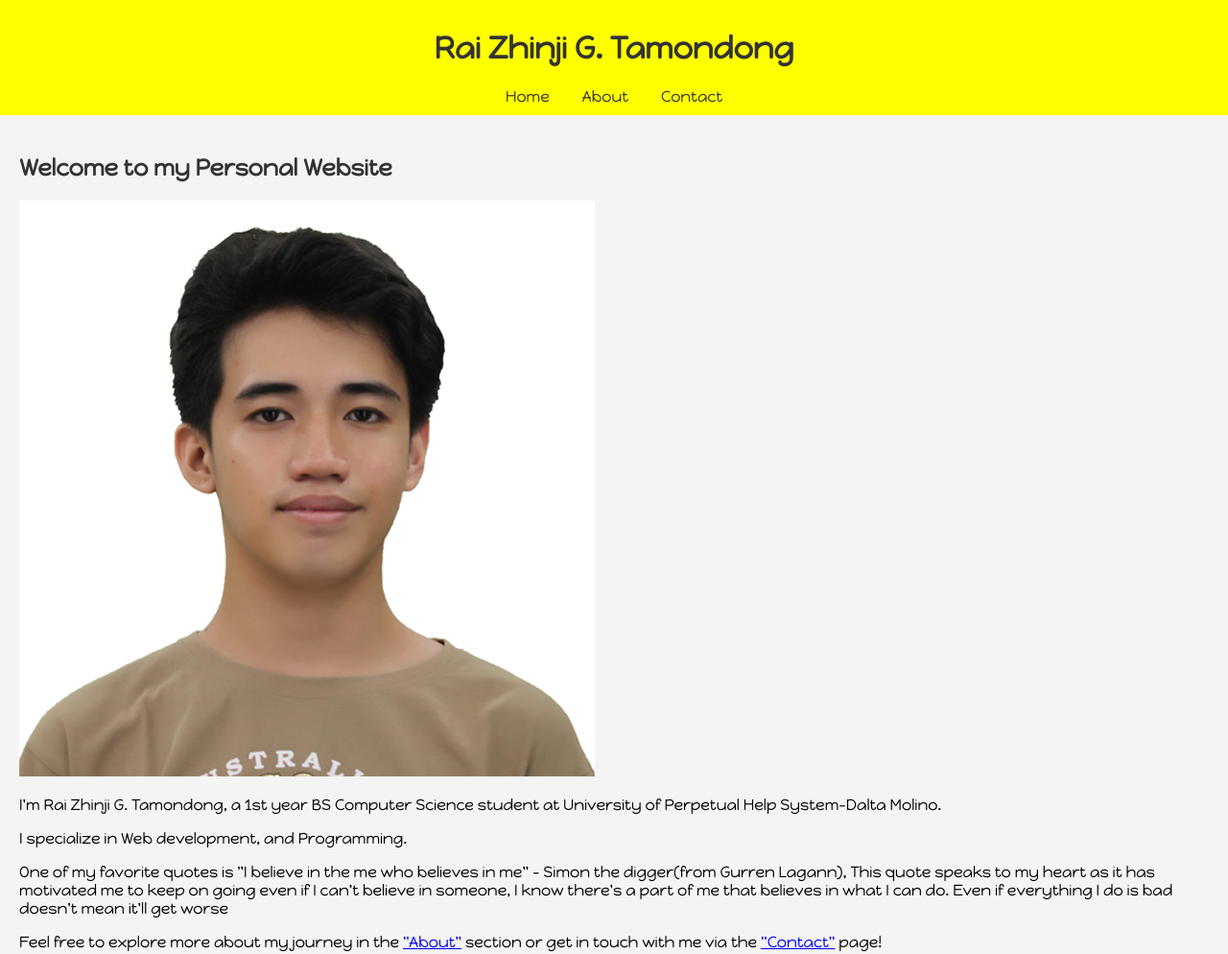
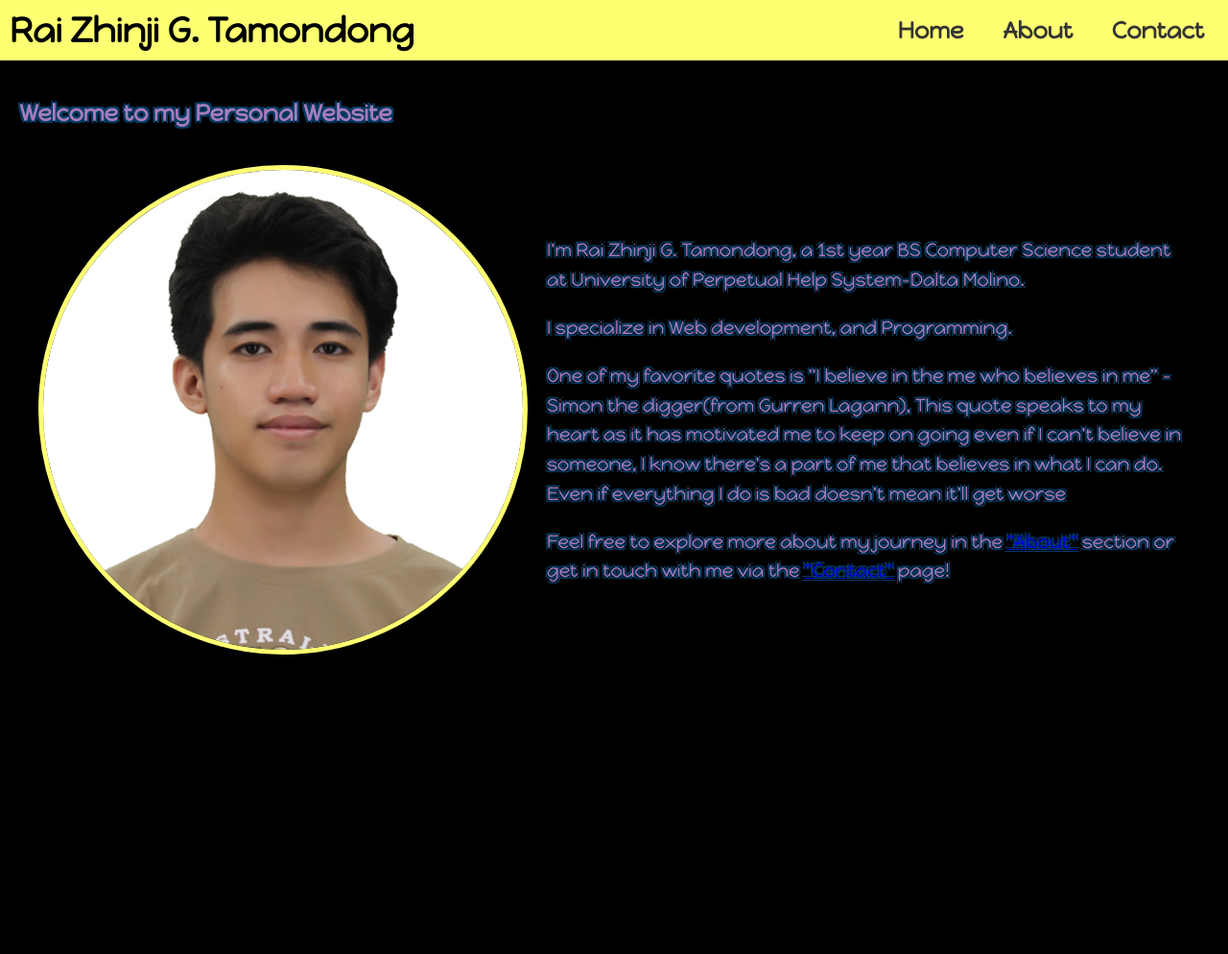
Before and after one commit to Zhinji-kun/Personal-website, a plain HTML site: page index.html in a window 1280 px wide. Shown: the whole page at 96% size. After the commit the page ends 800 px from the top, so only its background shows below. Drawn offline with Linux system fonts and the light colour scheme.

Commit message:
for honor

```diff
--- a/index.html
+++ b/index.html
@@ -5,6 +5,7 @@
     <meta name="viewport" content="width=device-width, initial-scale=1.0">
     <title>Rai Tamondong</title>
     <link rel="stylesheet" href="style.css">
+    <link rel="stylesheet" href="https://cdnjs.cloudflare.com/ajax/libs/font-awesome/6.0.0-beta3/css/all.min.css">
 </head>
 <body>
     <header>
@@ -17,15 +18,19 @@
     </header>
 <!-- MY HEAD HURTS MAKE THE VOICES STOP MAKE IT STOP MAKE IT STOP MAKE IT STOP MAKE IT STOP-->
     <main>
-        <section>
+        <section id="index">
             <h2>Welcome to my Personal Website</h2>
-            <div class="image-container">
-                <img src="images/normal pic.jpg" alt="pic">
+            <div class="mainser">
+                <div class="imagecon">
+                    <img src="images/normal pic.jpg" alt="pic" class = "profile">
+                </div>
+                <div class="texts">
+                   <p>I'm Rai Zhinji G. Tamondong, a 1st year BS Computer Science student at University of Perpetual Help System-Dalta Molino.</p>
+                   <p>I specialize in Web development, and Programming.</p>
+                   <p>One of my favorite quotes is "I believe in the me who believes in me" - Simon the digger(from Gurren Lagann), This quote speaks to my heart as it has motivated me to keep on going even if I can't believe in someone, I know there's a part of me that believes in what I can do. Even if everything I do is bad doesn't mean it'll get worse</p>
+                   <p>Feel free to explore more about my journey in the <a href="about.html">"About"</a> section or get in touch with me via the <a href="contact.html">"Contact"</a> page!</p>
+                </div>
             </div>
-            <p>I'm Rai Zhinji G. Tamondong, a 1st year BS Computer Science student at University of Perpetual Help System-Dalta Molino.</p>
-            <p>I specialize in Web development, and Programming.</p>
-            <p>One of my favorite quotes is "I believe in the me who believes in me" - Simon the digger(from Gurren Lagann), This quote speaks to my heart as it has motivated me to keep on going even if I can't believe in someone, I know there's a part of me that believes in what I can do. Even if everything I do is bad doesn't mean it'll get worse</p>
-            <p>Feel free to explore more about my journey in the <a href="about.html">"About"</a> section or get in touch with me via the <a href="contact.html">"Contact"</a> page!</p>
         </section>
     </main>
 </body>
--- a/style.css
+++ b/style.css
@@ -7,14 +7,36 @@ body {
     font-family: happymonkey;
     margin: 0;
     padding: 0;
-    background-color: #f4f4f4;
+    background-color: #000000;
 }
 
 header {
-    background-color: yellow;
+    display: flex;
+    justify-content: space-between;
+    align-items: center;
+    padding: 10px;
+    background-color: #ffff72;
+}
+
+header h1 {
+    font-size: 36px;
+    margin: 0;
+    font-weight: bold;
+}
+
+header nav {
+    font-size: 24px;
+}
+
+header nav a {
+    text-decoration: none;
     color: #333;
-    padding: 10px 0;
-    text-align: center;
+    margin-left: 20px;
+    font-weight: bold;
+}
+
+header nav a:hover {
+    color: #007bff;
 }
 
 nav a {
@@ -25,8 +47,37 @@ nav a {
 
 main {
     padding: 20px;
+    color: rgb(167, 124, 187);
+    text-shadow:
+        -2px -2px 0 #003a61,
+        2px -2px 0 #003a61,
+        -2px 2px 0 #003a61,
+        2px 2px 0 #003a61;
 }
 
-h1, h2 {
-    color: #333;
+.mainser {
+    display: flex;
+    justify-content: space-between;
+    align-items: center;
+    padding: 20px;
 }
+
+.imagecon {
+    position: relative;
+}
+
+.profile {
+    width: 500px;
+    height: 500px;
+    border-radius: 50%;
+    border: 5px solid #ffff72;
+    object-fit: cover;
+    margin-right: 20px;
+}
+
+.texts {
+    flex: 1;
+    font-size: 1.2em;
+    line-height: 1.6em;
+    text-align: left;
+}
```
Also changed, not shown: about.html (+6 -3 lines), contact.html (+10 -3 lines), images/normal pic.png (added).
